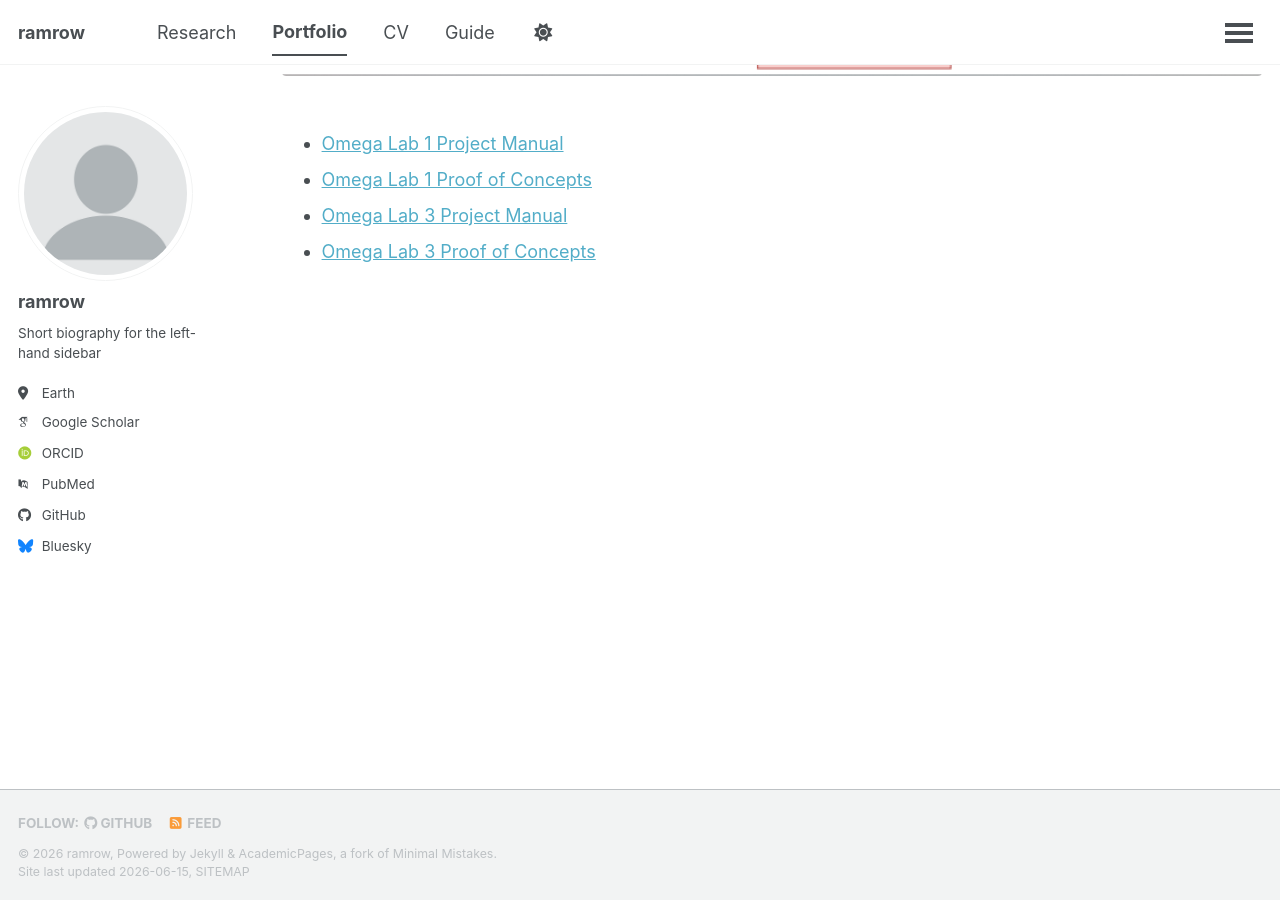
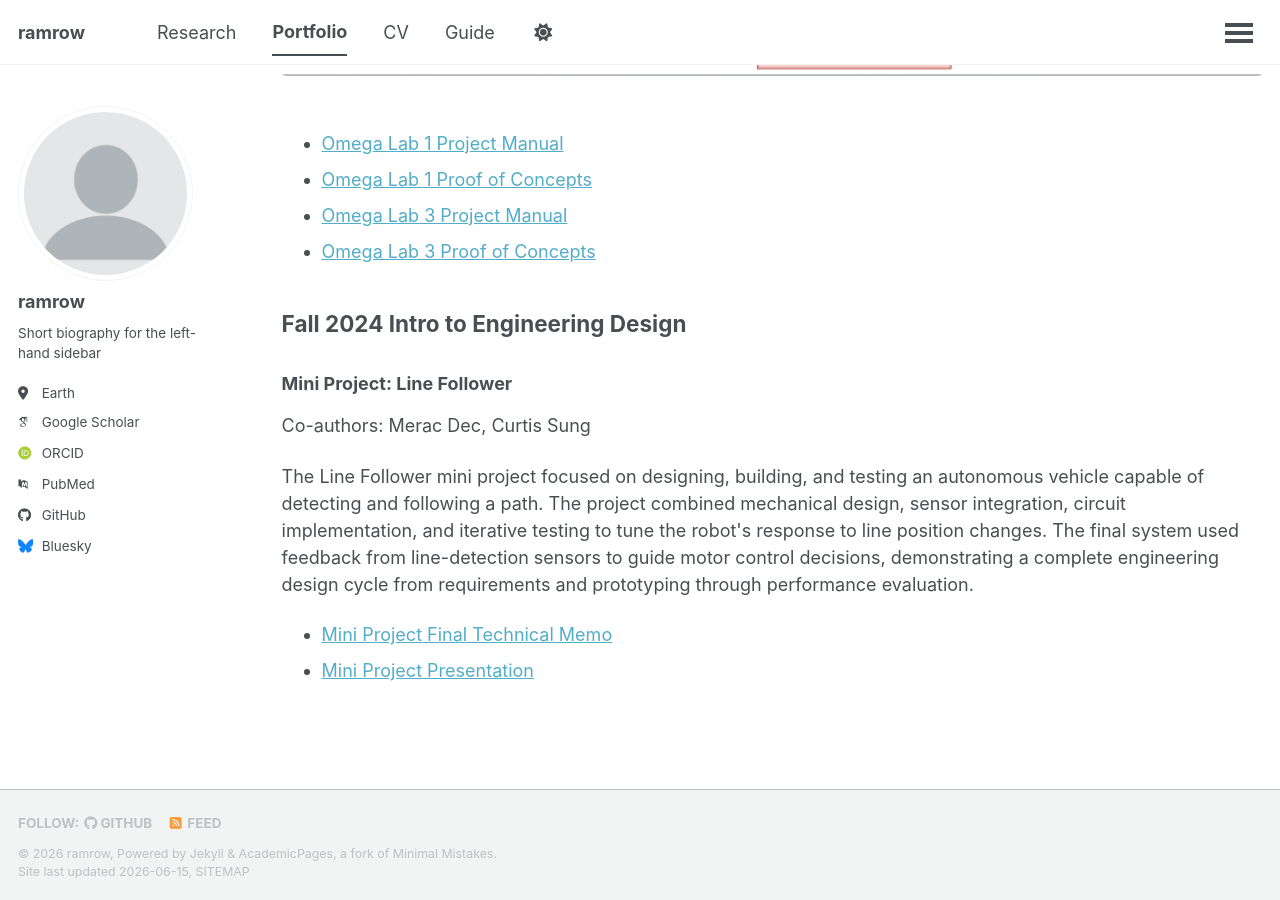
Before and after one commit to ramrow/ramrow.github.io, a Jekyll site: the page built from _pages/portfolio.html, in a window 1280 px wide and 900 px high, scrolled down 1807 px. Built offline with Jekyll 4.4.1, drawn with Linux system fonts in a browser that asks for light colours; some web fonts are replaced; a script that is not in the unit is left out.

Commit message:
mini project ied

```diff
--- a/_pages/portfolio.html
+++ b/_pages/portfolio.html
@@ -29,3 +29,12 @@ author_profile: true
   <li><a href="{{ base_path }}/files/spring-2024-electric-circuits/Omega_Lab_3_Project_Manual.pdf">Omega Lab 3 Project Manual</a></li>
   <li><a href="{{ base_path }}/files/spring-2024-electric-circuits/Omega_Lab_3_Proof_of_Concepts.pdf">Omega Lab 3 Proof of Concepts</a></li>
 </ul>
+
+<h2>Fall 2024 Intro to Engineering Design</h2>
+<h3>Mini Project: Line Follower</h3>
+<p>Co-authors: Merac Dec, Curtis Sung</p>
+<p>The Line Follower mini project focused on designing, building, and testing an autonomous vehicle capable of detecting and following a path. The project combined mechanical design, sensor integration, circuit implementation, and iterative testing to tune the robot's response to line position changes. The final system used feedback from line-detection sensors to guide motor control decisions, demonstrating a complete engineering design cycle from requirements and prototyping through performance evaluation.</p>
+<ul>
+  <li><a href="{{ base_path }}/files/fall-2024-intro-to-engineering-design/IED-PD1_Mini-Project_Final_Technical_Memo.pdf">Mini Project Final Technical Memo</a></li>
+  <li><a href="{{ base_path }}/files/fall-2024-intro-to-engineering-design/Line_Follower_05_Dec_Sung_Xu.pdf">Mini Project Presentation</a></li>
+</ul>
```
Also changed, not shown: 2 other files.
